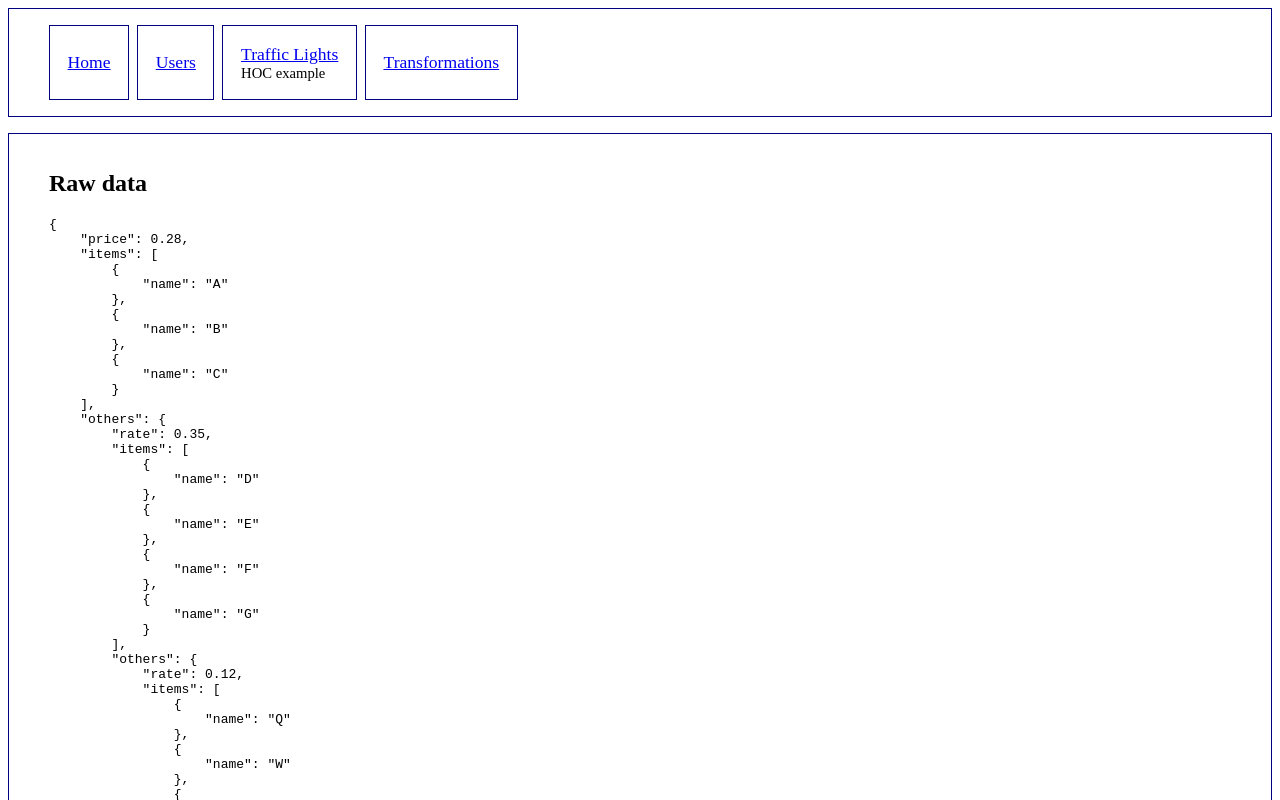
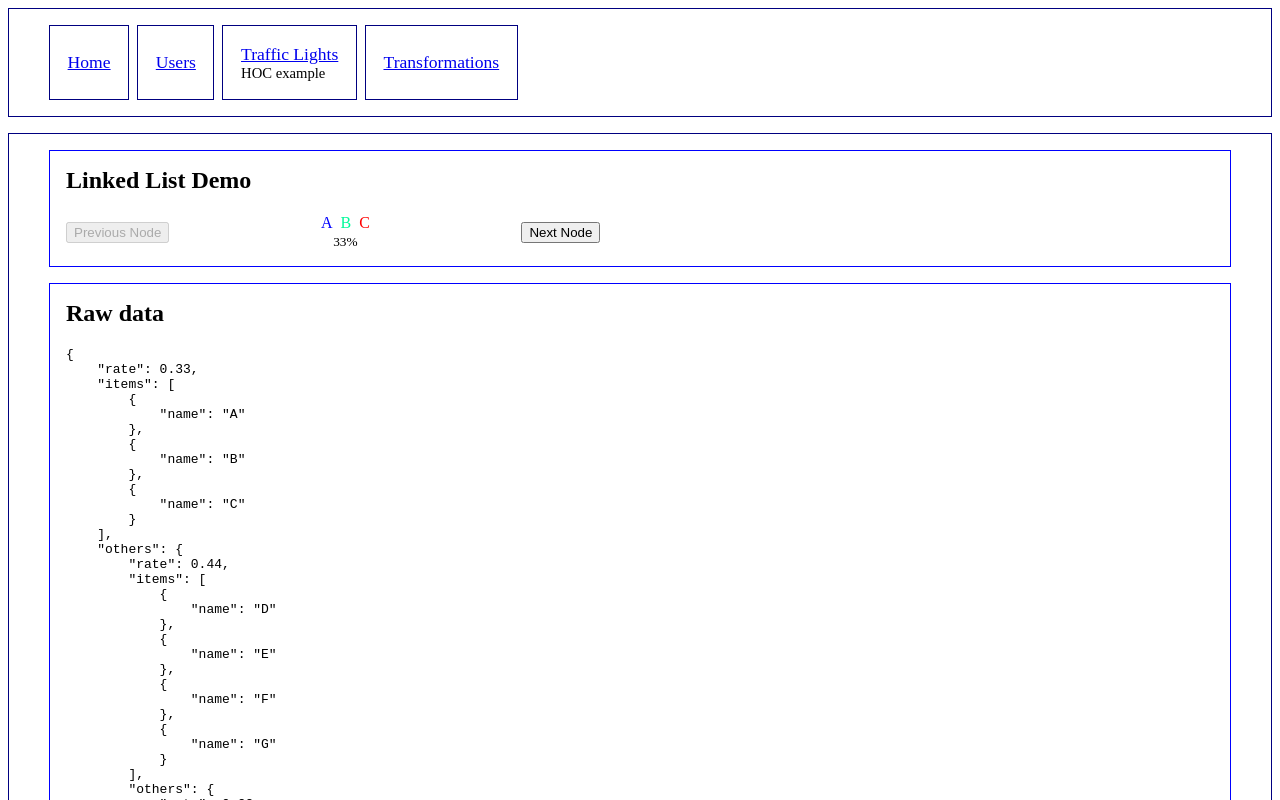
Before and after one commit to idenisovs/basic-react-app, a React app: page /transformations in a window 1280 px wide. Shown: the top 800 px of the page. Built offline with nearby package versions, Linux system fonts and the light colour scheme.

Commit message:
Linked List Example.

```diff
--- a/sources/api/Anomalies.js
+++ b/sources/api/Anomalies.js
@@ -1,14 +1,14 @@
 export class Anomalies {
     static getAll() {
         const response = {
-            price: 0.28,
+            rate: 0.33,
             items: [
                 { name: 'A' },
                 { name: 'B' },
                 { name: 'C' }
             ],
             others: {
-                rate: 0.35,
+                rate: 0.44,
                 items: [
                     { name: 'D' },
                     { name: 'E' },
@@ -16,11 +16,10 @@ export class Anomalies {
                     { name: 'G' },
                 ],
                 others: {
-                    rate: 0.12,
+                    rate: 0.22,
                     items: [
                         { name: 'Q' },
                         { name: 'W' },
-                        { name: 'E' }
                     ]
                 }
             }
--- /dev/null
+++ b/sources/pages/transformations/LinkedList.jsx
@@ -0,0 +1,54 @@
+import React, { useEffect, useState } from 'react';
+import PropTypes from 'prop-types';
+
+import LinkedListItems from './LinkedListItems';
+import styles from './LinkedList.scss';
+
+function LinkedList(props) {
+  const { list } = props;
+
+  const [ currentNode, setCurrentNode ] = useState({});
+
+  useEffect(() => {
+    if (!list) {
+      return;
+    }
+
+    setCurrentNode(list);
+  }, [list]);
+
+  const { prev: prevNode, next: nextNode } = currentNode;
+
+  function getPreviousNode() {
+    setCurrentNode(prevNode);
+  }
+
+  function getNextNode() {
+    setCurrentNode(nextNode);
+  }
+
+  return (
+    <div className={styles.LinkedList}>
+      <button disabled={!prevNode} onClick={getPreviousNode}>
+        Previous Node
+      </button>
+
+      <div className={styles.ListItems}>
+        <LinkedListItems items={currentNode.items} />
+        <small>
+          {Math.round(currentNode.rate * 100)}%
+        </small>
+      </div>
+
+      <button disabled={!nextNode} onClick={getNextNode}>
+        Next Node
+      </button>
+    </div>
+  );
+}
+
+LinkedList.propTypes = {
+  list: PropTypes.object
+};
+
+export default LinkedList;
--- /dev/null
+++ b/sources/pages/transformations/LinkedList.scss
@@ -0,0 +1,11 @@
+.LinkedList {
+  display: flex;
+  flex-direction: row;
+  align-items: center;
+
+  .ListItems {
+    margin: 0 1em;
+    min-width: 320px;
+    text-align: center;
+  }
+}
--- /dev/null
+++ b/sources/pages/transformations/LinkedListItems.jsx
@@ -0,0 +1,51 @@
+import React from 'react';
+import PropTypes from 'prop-types';
+
+import styles from './LinkedListItems.scss';
+
+const colors = [
+  'blue',
+  'MediumSpringGreen',
+  'red',
+  'yellow'
+]
+
+function LinkedListItems(props) {
+  const { items } = props;
+
+  if (!items.length) {
+    return <span>No items!</span>
+  }
+
+  let counter = 0;
+
+  return (
+    <div className={styles.LinkedListItems}>
+      {items.map((item, idx) => {
+        const color = colors[counter];
+
+        counter++;
+
+        if (counter === 3) {
+          counter = 0;
+        }
+
+        return (
+          <span key={idx} style={{ color }}>
+            {item.name}
+          </span>
+        );
+      })}
+    </div>
+  );
+}
+
+LinkedListItems.propTypes = {
+  items: PropTypes.arrayOf(PropTypes.object)
+};
+
+LinkedListItems.defaultProps = {
+  items: []
+};
+
+export default LinkedListItems;
--- /dev/null
+++ b/sources/pages/transformations/LinkedListItems.scss
@@ -0,0 +1,7 @@
+.LinkedListItems {
+  text-align: center;
+
+  span {
+    margin: 0 0.25em;
+  }
+}
--- a/sources/pages/transformations/Transformations.jsx
+++ b/sources/pages/transformations/Transformations.jsx
@@ -2,19 +2,43 @@ import React, { useState, useEffect } from 'react';
 
 import { Anomalies } from '../../api';
 
+import makeLinkedList from './makeLinkedList';
+import LinkedList from './LinkedList';
+
+import styles from './Transformations.scss';
+
 export function Transformations() {
-    const [anomalies, setAnomalies] = useState([]);
+    const [anomalies, setAnomalies] = useState(null);
+    const [linkedList, setLinkedList] = useState(null);
 
     useEffect(() => {
         Anomalies.getAll().then(setAnomalies);
-    }, [])
+    }, []);
+
+    useEffect(() => {
+      if (!anomalies) {
+        return;
+      }
+
+      const linked = makeLinkedList(anomalies);
+
+      setLinkedList(linked);
+    }, [anomalies]);
 
     return (
-        <section>
+        <section className={styles.Transformations}>
+          <div className={styles.LinkedListDemo}>
+            <h2>Linked List Demo</h2>
+
+            <LinkedList list={linkedList} />
+          </div>
+
+          <div className={styles.RawData}>
             <h2>Raw data</h2>
             <pre>
                 {JSON.stringify(anomalies, null, 4)}
             </pre>
+          </div>
         </section>
 
     );
--- /dev/null
+++ b/sources/pages/transformations/Transformations.scss
@@ -0,0 +1,21 @@
+@mixin Section {
+  padding: 1em;
+  border: 1px solid blue;
+  margin-bottom: 1em;
+
+  h2 {
+    margin-top: 0;
+  }
+}
+
+.Transformations {
+  .LinkedListDemo {
+    @include Section;
+
+    .LinkedList {}
+  }
+
+  .RawData {
+    @include Section;
+  }
+}
--- /dev/null
+++ b/sources/pages/transformations/makeLinkedList.js
@@ -0,0 +1,27 @@
+export default function makeLinkedList(anomaliesRawData) {
+  return makeNode(anomaliesRawData);
+}
+
+function makeNode(anomalies, prevNode = null) {
+    const node = {
+      prev: null,
+      items: [],
+      rate: 0,
+      next: null
+    };
+
+  if (anomalies.items) {
+    node.items = anomalies.items;
+    node.rate = anomalies.rate;
+  }
+
+  if (prevNode) {
+    node.prev = prevNode;
+  }
+
+  if (anomalies.others) {
+    node.next = makeNode(anomalies.others, node);
+  }
+
+  return node;
+}
```
